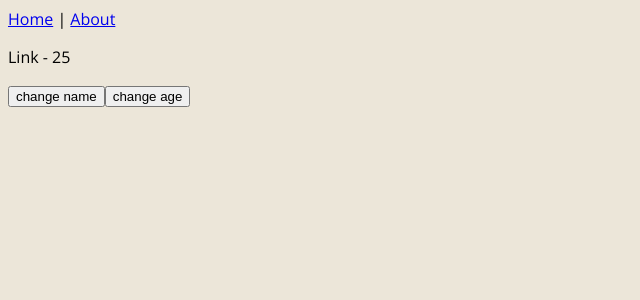
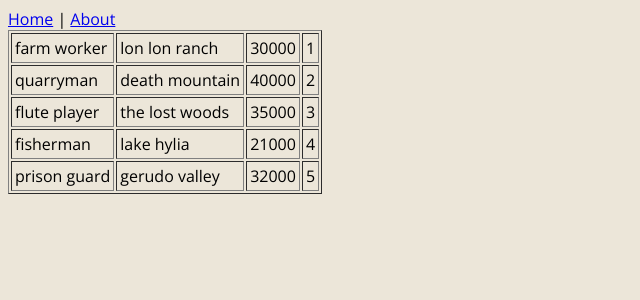
Before and after one commit to Chernushov88/vue3-typescript, a Vue app: page / in a window 1280 px wide. Shown: the top 300 px of the page, without its empty margins (0-640 px from the left). Built offline with nearby package versions, Linux system fonts and the light colour scheme.

Commit message:
Composition API & TypeScript

```diff
--- a/src/App.vue
+++ b/src/App.vue
@@ -6,32 +6,57 @@
   </nav>
   </router-view>
   <div class="app">
-    <p>{{ name }} - {{ age }}</p>
-    <button @click="changeName('Zelda')">change name</button>
-    <button @click="changeAge('30')">change age</button>
+<!--    <p>{{ name }} - {{ age }}</p>-->
+<!--    <button @click="changeName('Zelda')">change name</button>-->
+<!--    <button @click="changeAge('50')">change age</button>-->
+    <table border-collapse="collapse" border="1" cellpadding="3">
+      <tbody>
+      <tr v-for="item in jobs" :key="item.title">
+        <td v-for="elem in item" :key="elem"> {{elem}} </td>
+      </tr>
+      </tbody>
+    </table>
   </div>
 </template>
 
 <script lang="ts">
-import { defineComponent } from 'vue';
+import { defineComponent, reactive, ref, toRefs } from 'vue';
+import Job from '@/types/Job'
+
 export default defineComponent({
   name: 'App',
   components: {},
-  data() {
-    return {
+  setup() {
+    /*const state = reactive({
       name: 'Link',
       age: 25 as number | string
-    }
+    })
+    state.name = '999' // cannot change type
+    state.age = '26'
+    return {...toRefs(state)}*/
+
+    /*const name = ref('lift')
+    const age = ref<number | string>(25)
+    age.value = 30
+    return {name, age}*/
+    const jobs = ref<Job[]>([
+      { title: 'farm worker', location: 'lon lon ranch', salary: 30000, id: '1' },
+      { title: 'quarryman', location: 'death mountain', salary: 40000, id: '2' },
+      { title: 'flute player', location: 'the lost woods', salary: 35000, id: '3' },
+      { title: 'fisherman', location: 'lake hylia', salary: 21000, id: '4' },
+      { title: 'prison guard', location: 'gerudo valley', salary: 32000, id: '5' }
+    ])
+    return { jobs }
   },
   methods: {
-    changeName(name: string) {
+    /*changeName(name: string) {
       this.name = name
       return name
     },
     changeAge(age: number | string) {
       this.age = age
       return age
-    }
+    }*/
   }
 });
 </script>
--- /dev/null
+++ b/src/types/Job.ts
@@ -0,0 +1,8 @@
+interface Job {
+    title: string,
+    location: string,
+    salary: number,
+    id: string
+}
+
+export default Job
```
